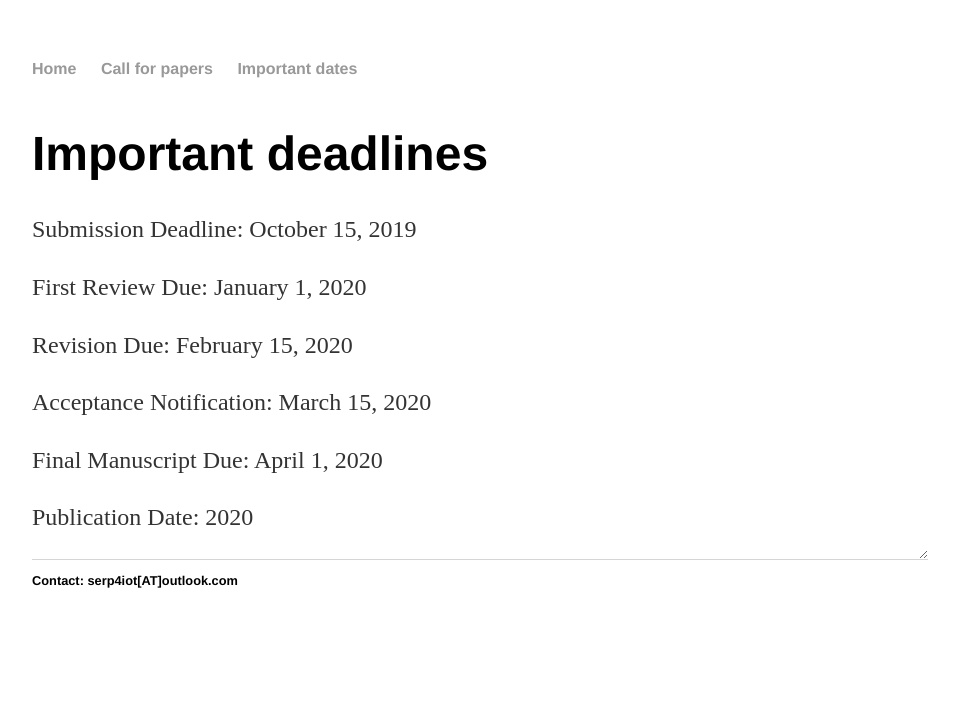
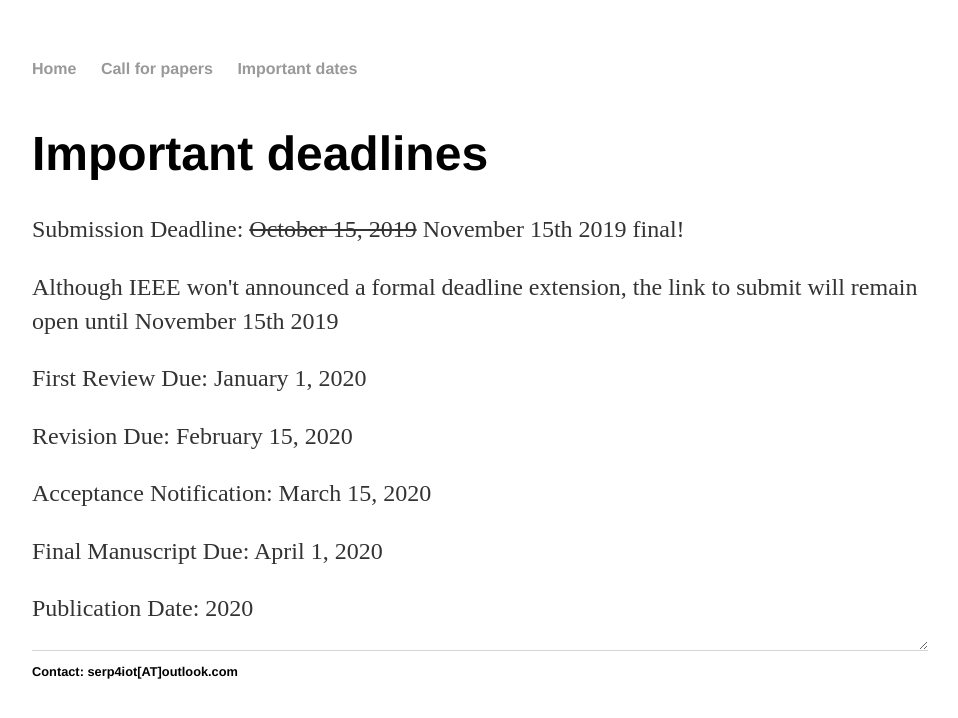
Before and after one commit to moar82/ieee-iotj-si-serp4iot, a Jekyll site: the page built from idates/index.html, in a window 1280 px wide. Shown: the top 718 px of the page, without its empty margins (160-1118 px from the left). Built offline with Jekyll 4.4.1, drawn with Linux system fonts in a browser that asks for light colours.

Commit message:
add extended deadline

```diff
--- a/cpapers/index.html
+++ b/cpapers/index.html
@@ -7,7 +7,8 @@ title: Call for papers
 
 <iframe src="https://docs.google.com/document/d/1VLGJ0EQaLJK_gK5PtJDVl8UqVw4BghtkFAx6LD1wpxw/pub?embedded=true"></iframe>
 
-
+<!--
 
 <h2>&nbsp;</h2>
 <h2>Download printer-friendly<a href="https://moar82.github.io/ieee-iotj-si-serp4iot/cpapers/CFP_IEEE_Internet_of_Things_ Journal_SI.pdf" target="_blank" rel="noopener">&nbsp;CFP here</a></h2>
+ -->
--- a/idates/index.html
+++ b/idates/index.html
@@ -5,7 +5,8 @@ title: Important dates
 
 <h1>Important deadlines </h1>
 
-<p><span style="font-weight: 400;">Submission Deadline: October 15, 2019</span></p>
+<p>Submission Deadline: <span style="text-decoration: line-through;">October 15, 2019</span> November 15th 2019 final!</p>
+<p>Although IEEE won't announced a formal deadline extension, the link to submit will remain open until&nbsp;November 15th 2019</p>
 <p><span style="font-weight: 400;">First Review Due: January 1, 2020</span></p>
 <p><span style="font-weight: 400;">Revision Due: February 15, 2020</span></p>
 <p><span style="font-weight: 400;">Acceptance Notification: March 15, 2020</span></p>
```
